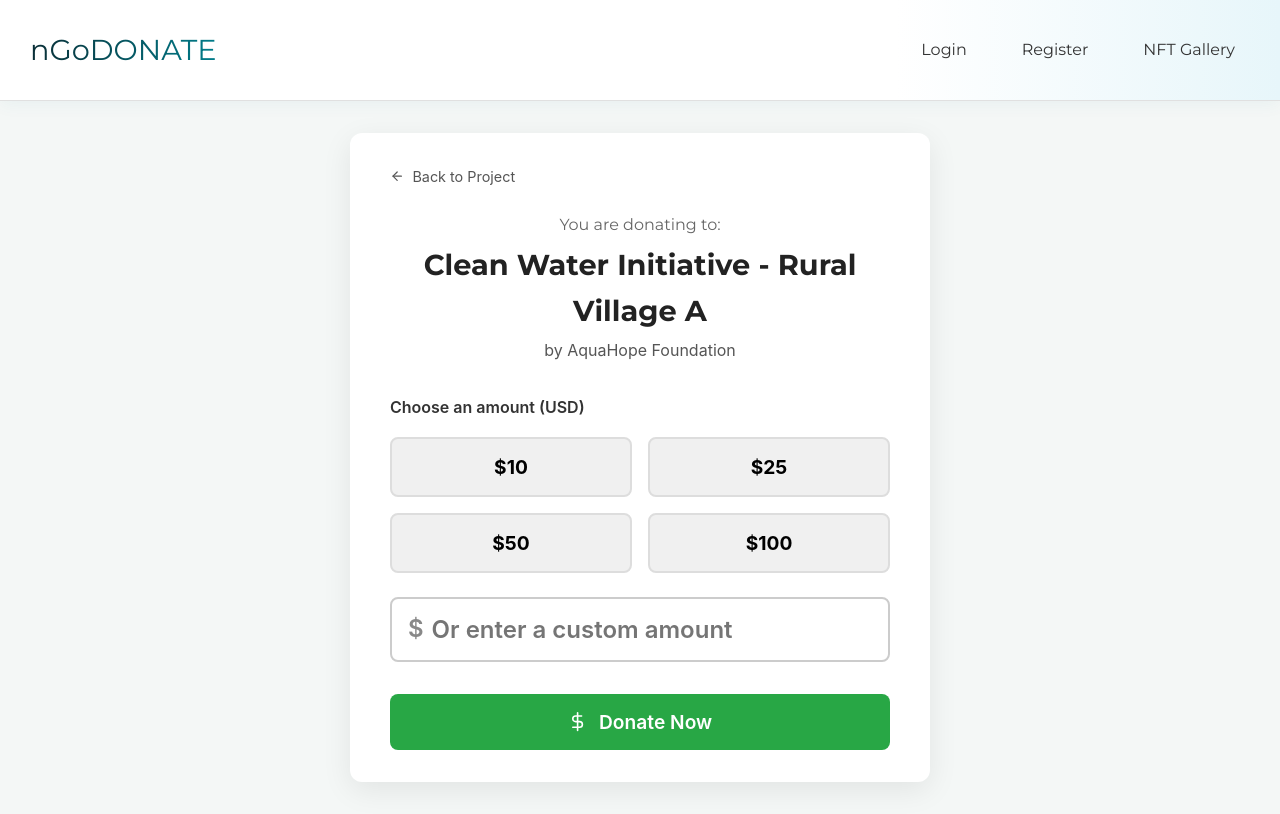
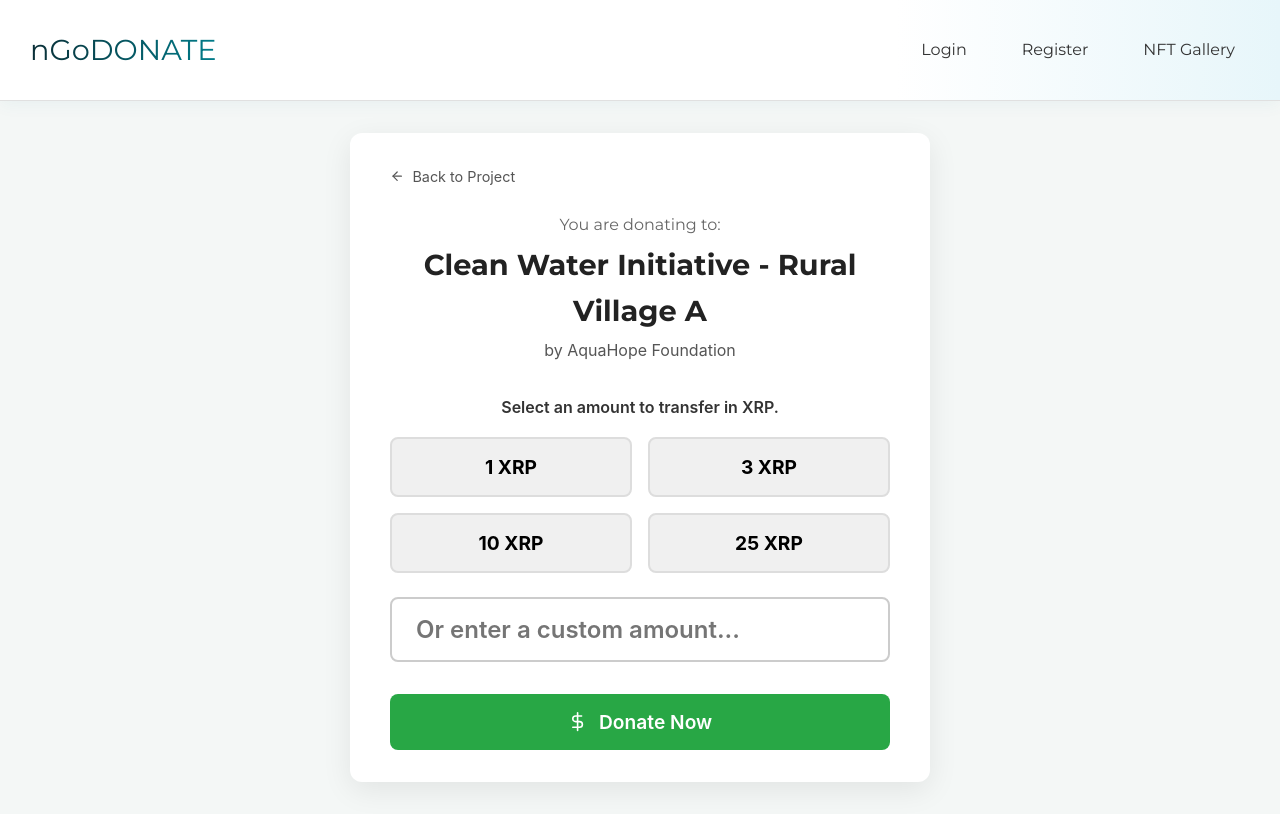
Before and after one commit to Unknown-Blaze/easya-hackathon, a React (Vite) app: page /donate/project/1 in a window 1280 px wide. Built offline with nearby package versions, Linux system fonts and the light colour scheme; no server answers.

Commit message:
fix: Project donation

```diff
--- a/src/pages/ProjectDisplayPage.jsx
+++ b/src/pages/ProjectDisplayPage.jsx
@@ -3,7 +3,6 @@ import React, { useState, useEffect, useCallback } from 'react';
 import { useParams } from 'react-router-dom';
 import { FiDollarSign, FiCheckCircle, FiClock, FiLoader, FiExternalLink, FiAlertCircle } from 'react-icons/fi';
 import classes from './ProjectDisplayPage.module.css';
-import { sendPayment } from '@gemwallet/api';
 
 // Firestore imports
 import { doc, getDoc } from "firebase/firestore";
@@ -56,36 +55,6 @@ const ProjectDisplayPage = () => {
 
     fetchProject();
   }, [projectId]); // Re-fetch if projectId changes
-
-  // GemWallet payment handler
-  async function handleSendPayment() {
-    if (!projectData || !projectData.xrpl_wallet) {
-      console.error('Project data or XRPL wallet address is missing.');
-      alert('Cannot initiate payment: Project wallet address not found.');
-      return;
-    }
-
-    const transaction = {
-      destination: projectData.xrpl_wallet, // Use project's wallet address
-      amount: '5', // Example amount in XRP - consider making this dynamic
-    };
-
-    try {
-      const response = await sendPayment(transaction);
-      if (response.status === 'success') {
-        console.log('Transaction successful! Hash:', response.hash);
-        alert(`Payment successful! Transaction Hash: ${response.hash}`);
-        // Optionally, re-fetch transactions here or wait for polling
-        fetchTransactions(true); // Force a refresh of transactions
-      } else {
-        console.error('Payment failed:', response.error || response.message);
-        alert(`Payment failed: ${response.error || response.message || 'Unknown error'}`);
-      }
-    } catch (error) {
-      console.error('Unexpected error during payment:', error);
-      alert(`An unexpected error occurred during payment: ${error.message}`);
-    }
-  }
 
   // Transaction fetching logic (mostly unchanged, but ensure it runs after project loads if dependent)
   const fetchTransactions = useCallback(async (isInitialFetch = false) => {
--- a/src/pages/ProjectDonationPage.jsx
+++ b/src/pages/ProjectDonationPage.jsx
@@ -2,6 +2,7 @@ import React, { useState, useEffect } from 'react';
 import { useParams, useLocation, Link } from 'react-router-dom';
 import { FiDollarSign, FiArrowLeft, FiCheckCircle, FiLoader, FiAlertCircle } from 'react-icons/fi';
 import classes from './ProjectDonationPage.module.css';
+import { sendPayment } from '@gemwallet/api';
 
 // This would typically be in a shared file, but is duplicated here for simplicity.
 const MOCK_PROJECT_DETAILS = {
@@ -15,7 +16,7 @@ const MOCK_PROJECT_DETAILS = {
   }
 };
 
-const PRESET_AMOUNTS = [10, 25, 50, 100];
+const PRESET_AMOUNTS = [1, 3, 10, 25];
 
 const ProjectDonationPage = () => { // Consider renaming this component if it's a donation page
   const { projectId } = useParams();
@@ -71,6 +72,59 @@ const ProjectDonationPage = () => { // Consider renaming this component if it's
       setAmount(value);
     }
   };
+
+  async function handleSendPayment() {
+
+    const transaction = {
+      destination: 'r4sXNGwP85VZ4PQbceXD66Xp8cJHL6mT9B', // Replace with a real XRP address
+      amount: transferAmount // Amount in XRP
+    };
+
+    try {
+      const response = await sendPayment(transaction);
+
+      if (response.status === 'success') {
+        console.log('Transaction successful! Hash:', response.hash);
+      } else {
+        console.error('Payment failed:', response.error);
+      }
+    } catch (error) {
+      console.error('Unexpected error during payment:', error);
+    }
+  }
+
+  async function handleSendPayment() {
+    let transferAmount = 0;
+
+    console.log(customAmount)
+    console.log(amount)
+
+    if(customAmount == '') {
+      transferAmount = amount
+    }
+    else {
+      transferAmount = customAmount
+    }
+
+    console.log("TRANSFER AMOUNT:", transferAmount)
+    const transaction = {
+      destination: 'r4sXNGwP85VZ4PQbceXD66Xp8cJHL6mT9B', // Replace with a real XRP address
+      amount: transferAmount, // Amount in XRP
+    };
+
+    try {
+      const response = await sendPayment(transaction);
+
+      if (response.status === 'success') {
+        console.log('Transaction successful! Hash:', response.hash);
+        setDonationStatus('success');
+      } else {
+        console.error('Payment failed:', response.error);
+      }
+    } catch (error) {
+      console.error('Unexpected error during payment:', error);
+    }
+  }
 
   const handleDonate = async (e) => {
     e.preventDefault();
@@ -143,7 +197,7 @@ const ProjectDonationPage = () => { // Consider renaming this component if it's
           </div>
           {/* ... form elements ... */}
            <form onSubmit={handleDonate}>
-            <label htmlFor="amount" className={classes.label}>Choose an amount (USD)</label>
+            <label htmlFor="amount" className={classes.label}>Select an amount to transfer in XRP.</label>
             <div className={classes.presetGrid}>
               {PRESET_AMOUNTS.map(val => (
                 <button
@@ -152,18 +206,18 @@ const ProjectDonationPage = () => { // Consider renaming this component if it's
                   className={`${classes.presetButton} ${amount === val ? classes.selected : ''}`}
                   onClick={() => handleAmountClick(val)}
                 >
-                  ${val}
+                  {val} XRP
                 </button>
               ))}
             </div>
 
             <div className={classes.customAmountWrapper}>
-              <span>$</span>
+              <span></span>
               <input
                 type="text"
                 id="amount"
                 className={classes.customAmountInput}
-                placeholder="Or enter a custom amount"
+                placeholder="Or enter a custom amount..."
                 value={customAmount}
                 onChange={handleCustomAmountChange}
               />
@@ -175,7 +229,7 @@ const ProjectDonationPage = () => { // Consider renaming this component if it's
               </div>
             )}
 
-            <button type="submit" className={classes.donateButton} disabled={donationStatus === 'processing'}>
+            <button type="submit" onClick={handleSendPayment} className={classes.donateButton} disabled={donationStatus === 'processing'}>
               {donationStatus === 'processing' ? (
                 <>
                   <FiLoader className={classes.spinner} style={{animation: 'spin 1s linear infinite'}} /> Processing...
--- a/src/pages/ProjectDonationPage.module.css
+++ b/src/pages/ProjectDonationPage.module.css
@@ -59,7 +59,8 @@
   font-weight: 600;
   color: #333;
   margin-bottom: 1rem;
-  text-align: left;
+  text-align: center;
+
 }
 
 .presetGrid {
```
Also changed, not shown: xrpl-js/requirements.txt.
